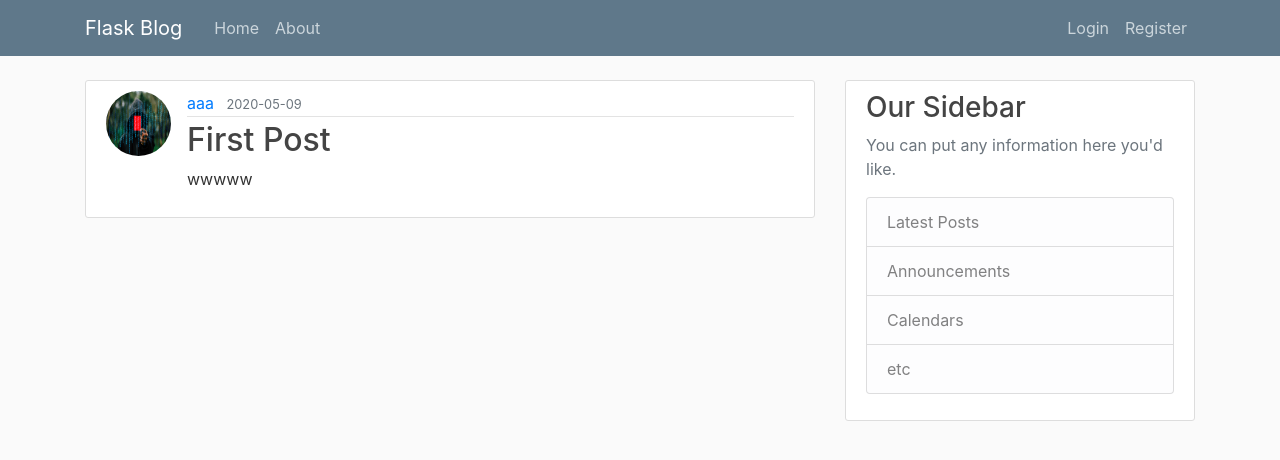
After one commit to bjmzuo95/My_Blog, a Flask app: page /post/1 in a window 1280 px wide. The commit adds this page. Shown: the top 460 px of the page. Run offline with Flask 2, Linux system fonts and the light colour scheme; data comes from the database, SQL or seed files in the repository; both versions use the stored data as it was after the commit; some libraries are stand-ins or nearby versions.

Commit message:
Add files via upload

```diff
--- a/My_Blog/flaskblog/__init__.py
+++ b/My_Blog/flaskblog/__init__.py
@@ -10,5 +10,7 @@ app.config['SQLALCHEMY_DATABASE_URI'] = 'sqlite:///site.db'
 db = SQLAlchemy(app)
 bcrypt = Bcrypt(app)
 login_manager = LoginManager(app)
+login_manager.login_view = 'login'
+login_manager.login_message_category = 'info'
 
 from flaskblog import routes
--- a/My_Blog/flaskblog/routes.py
+++ b/My_Blog/flaskblog/routes.py
@@ -1,35 +1,24 @@
-from flask import render_template, url_for, flash, redirect, request
-from flaskblog import app, db, bcrypt
-from flaskblog.forms import RegistrationForm, LoginForm, UpdateAccountForm
-from flaskblog.models import User, Post
-from flask_login import login_user, current_user, logout_user, login_required
 import os
 import secrets
 from PIL import Image
+from flask import render_template, url_for, flash, redirect, request, abort
+from flaskblog import app, db, bcrypt
+from flaskblog.forms import RegistrationForm, LoginForm, UpdateAccountForm, PostForm
+from flaskblog.models import User, Post
+from flask_login import login_user, current_user, logout_user, login_required
 
-posts = [
-    {
-        'author': 'Corey Schafer',
-        'title': 'Blog Post 1',
-        'content': 'First post content',
-        'date_posted': 'April 20, 2018'
-    },
-    {
-        'author': 'Jane Doe',
-        'title': 'Blog Post 2',
-        'content': 'Second post content',
-        'date_posted': 'April 21, 2018'
-    }
-]
 
 @app.route("/")
 @app.route("/home")
 def home():
+    posts = Post.query.all()
     return render_template('home.html', posts=posts)
+
 
 @app.route("/about")
 def about():
     return render_template('about.html', title='About')
+
 
 @app.route("/register", methods=['GET', 'POST'])
 def register():
@@ -44,6 +33,7 @@ def register():
         flash('Your account has been created! You are now able to log in', 'success')
         return redirect(url_for('login'))
     return render_template('register.html', title='Register', form=form)
+
 
 @app.route("/login", methods=['GET', 'POST'])
 def login():
@@ -60,10 +50,12 @@ def login():
             flash('Login Unsuccessful. Please check email and password', 'danger')
     return render_template('login.html', title='Login', form=form)
 
+
 @app.route("/logout")
 def logout():
     logout_user()
     return redirect(url_for('home'))
+
 
 def save_picture(form_picture):
     random_hex = secrets.token_hex(8)
@@ -77,6 +69,7 @@ def save_picture(form_picture):
     i.save(picture_path)
 
     return picture_fn
+
 
 @app.route("/account", methods=['GET', 'POST'])
 @login_required
@@ -94,5 +87,58 @@ def account():
     elif request.method == 'GET':
         form.username.data = current_user.username
         form.email.data = current_user.email
-    image_file = url_for('static', filename='profile_pics/'+current_user.image_file)
-    return render_template('account.html', title='Account', image_file=image_file, form=form)
+    image_file = url_for('static', filename='profile_pics/' + current_user.image_file)
+    return render_template('account.html', title='Account',
+                           image_file=image_file, form=form)
+
+
+@app.route("/post/new", methods=['GET', 'POST'])
+@login_required
+def new_post():
+    form = PostForm()
+    if form.validate_on_submit():
+        post = Post(title=form.title.data, content=form.content.data, author=current_user)
+        db.session.add(post)
+        db.session.commit()
+        flash('Your post has been created!', 'success')
+        return redirect(url_for('home'))
+    return render_template('create_post.html', title='New Post',
+                           form=form, legend='New Post')
+
+
+@app.route("/post/<int:post_id>")
+def post(post_id):
+    post = Post.query.get_or_404(post_id)
+    return render_template('post.html', title=post.title, post=post)
+
+
+@app.route("/post/<int:post_id>/update", methods=['GET', 'POST'])
+@login_required
+def update_post(post_id):
+    post = Post.query.get_or_404(post_id)
+    if post.author != current_user:
+        abort(403)
+    form = PostForm()
+    if form.validate_on_submit():
+        post.title = form.title.data
+        post.content = form.content.data
+        db.session.commit()
+        flash('Your post has been updated!', 'success')
+        return redirect(url_for('post', post_id=post.id))
+    elif request.method == 'GET':
+        form.title.data = post.title
+        form.content.data = post.content
+    return render_template('create_post.html', title='Update Post',
+                           form=form, legend='Update Post')
+
+
+@app.route("/post/<int:post_id>/delete", methods=['POST'])
+@login_required
+def delete_post(post_id):
+    post = Post.query.get_or_404(post_id)
+    if post.author != current_user:
+        abort(403)
+    db.session.delete(post)
+    db.session.commit()
+    flash('Your post has been deleted!', 'success')
+    return redirect(url_for('home'))
--- a/My_Blog/flaskblog/templates/account.html
+++ b/My_Blog/flaskblog/templates/account.html
@@ -14,6 +14,7 @@
                 <legend class="border-bottom mb-4">Account Info</legend>
                 <div class="form-group">
                     {{ form.username.label(class="form-control-label") }}
+
                     {% if form.username.errors %}
                         {{ form.username(class="form-control form-control-lg is-invalid") }}
                         <div class="invalid-feedback">
@@ -43,8 +44,7 @@
                     {{ form.picture(class="form-control-file") }}
                     {% if form.picture.errors %}
                         {% for error in form.picture.errors %}
-							<span class="text-danger">{{ error }}</span>
-							</br>
+                            <span class="text-danger">{{ error }}</span></br>
                         {% endfor %}
                     {% endif %}
                 </div>
--- a/My_Blog/flaskblog/templates/layout.html
+++ b/My_Blog/flaskblog/templates/layout.html
@@ -32,6 +32,7 @@
             <!-- Navbar Right Side -->
             <div class="navbar-nav">
               {% if current_user.is_authenticated %}
+                <a class="nav-item nav-link" href="{{ url_for('new_post') }}">New Post</a>
                 <a class="nav-item nav-link" href="{{ url_for('account') }}">Account</a>
                 <a class="nav-item nav-link" href="{{ url_for('logout') }}">Logout</a>
               {% else %}
--- /dev/null
+++ b/My_Blog/flaskblog/templates/post.html
@@ -0,0 +1,39 @@
+{% extends "layout.html" %}
+{% block content %}
+  <article class="media content-section">
+    <img class="rounded-circle article-img" src="{{ url_for('static', filename='profile_pics/' + post.author.image_file) }}">
+    <div class="media-body">
+      <div class="article-metadata">
+        <a class="mr-2" href="#">{{ post.author.username }}</a>
+        <small class="text-muted">{{ post.date_posted.strftime('%Y-%m-%d') }}</small>
+        {% if post.author == current_user %}
+          <div>
+            <a class="btn btn-secondary btn-sm mt-1 mb-1" href="{{ url_for('update_post', post_id=post.id) }}">Update</a>
+            <button type="button" class="btn btn-danger btn-sm m-1" data-toggle="modal" data-target="#deleteModal">Delete</button>
+          </div>
+        {% endif %}
+      </div>
+      <h2 class="article-title">{{ post.title }}</h2>
+      <p class="article-content">{{ post.content }}</p>
+    </div>
+  </article>
+  <!-- Modal -->
+  <div class="modal fade" id="deleteModal" tabindex="-1" role="dialog" aria-labelledby="deleteModalLabel" aria-hidden="true">
+    <div class="modal-dialog" role="document">
+      <div class="modal-content">
+        <div class="modal-header">
+          <h5 class="modal-title" id="deleteModalLabel">Delete Post?</h5>
+          <button type="button" class="close" data-dismiss="modal" aria-label="Close">
+            <span aria-hidden="true">&times;</span>
+          </button>
+        </div>
+        <div class="modal-footer">
+          <button type="button" class="btn btn-secondary" data-dismiss="modal">Close</button>
+          <form action="{{ url_for('delete_post', post_id=post.id) }}" method="POST">
+            <input class="btn btn-danger" type="submit" value="Delete">
+          </form>
+        </div>
+      </div>
+    </div>
+  </div>
+{% endblock content %}
```
Also changed, not shown: My_Blog/flaskblog/forms.py (+6 -1 lines), My_Blog/flaskblog/templates/create_post.html (added, +40 -0 lines), My_Blog/flaskblog/templates/home.html (+4 -3 lines), My_Blog/flaskblog/site.db. Lines whose indentation alone changed are shown as unchanged.
